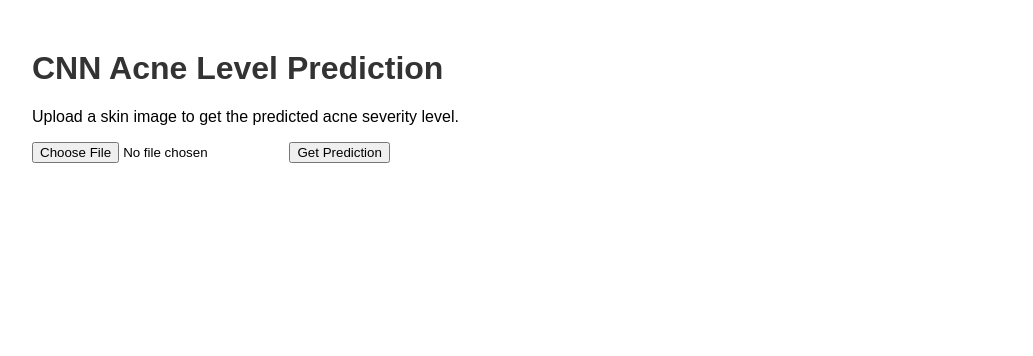
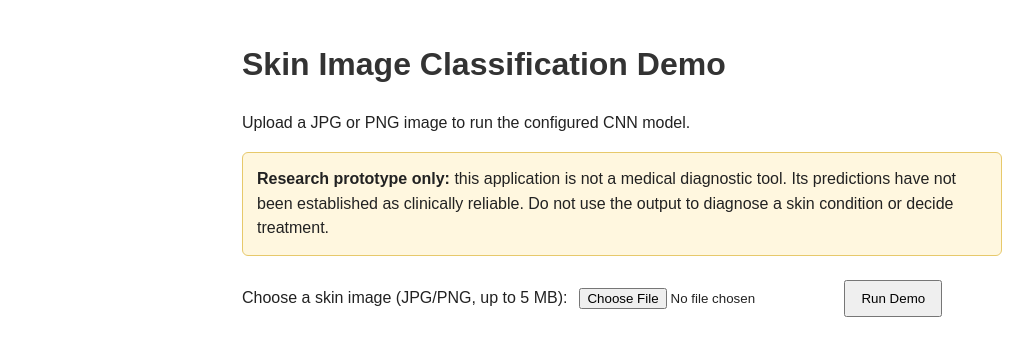
Before and after one commit to Pavi212006/Skin-Acne-Detection, a Flask app: page / in a window 1280 px wide. Shown: the top 356 px of the page, without its empty margins (18-1051 px from the left). Run offline with Flask 3, Linux system fonts and the light colour scheme.

Commit message:
Harden image uploads and clarify CNN model assumptions (#1)
* Validate image uploads and harden model inference handling

* Fix upload stream reset and inference error handling

* Add accessible upload form and medical prototype disclaimer

* Replace unrelated notebook packages with application dependencies

* Document model assumptions, setup, and clinical limitations

* Add mocked route tests for image upload validation

* Document offline upload validation tests

```diff
--- a/app.py
+++ b/app.py
@@ -1,138 +1,160 @@
-import os
-import uuid # For generating unique filenames
+"""Flask prototype for running a supplied acne-image CNN model.
+
+This is an educational demonstration, not a medical diagnostic tool. Model
+weights and the original training/preprocessing pipeline must be verified
+before predictions can be interpreted as meaningful.
+"""
+from pathlib import Path
+import uuid
+
 import numpy as np
-from flask import Flask, request, render_template, redirect, url_for
+from flask import Flask, render_template, request, url_for
+from PIL import Image, UnidentifiedImageError
 from tensorflow.keras.models import load_model
-from tensorflow.keras.preprocessing import image
-from PIL import Image
 
-# --- Configuration Variables ---
-
-MODEL_PATH = 'acne_cnn_model.h5'
-UPLOAD_FOLDER = 'static/uploads'
-
-# CRITICAL FIX: Image Size based on model.summary()
+BASE_DIR = Path(__file__).resolve().parent
+MODEL_PATH = BASE_DIR / "acne_cnn_model.h5"
+UPLOAD_FOLDER = BASE_DIR / "static" / "uploads"
 IMG_HEIGHT = 126
 IMG_WIDTH = 126
 TARGET_SIZE = (IMG_WIDTH, IMG_HEIGHT)
+MAX_UPLOAD_BYTES = 5 * 1024 * 1024
+ALLOWED_EXTENSIONS = {".jpg", ".jpeg", ".png"}
+CLASSES = ["No Acne", "Mild Acne", "Moderate Acne", "Severe Acne"]
 
-CLASSES = ['No Acne', 'Mild Acne', 'Moderate Acne', 'Severe Acne']
-
-# ImageNet means and standard deviations for Z-score normalization
-# This is used as the most likely pre-processing used during training.
-IMAGENET_MEANS = np.array([0.485, 0.456, 0.406])
-IMAGENET_STDS = np.array([0.229, 0.224, 0.225])
+# Preserved from the original code. Verify against the model's training pipeline.
+IMAGENET_MEANS = np.array([0.485, 0.456, 0.406], dtype=np.float32)
+IMAGENET_STDS = np.array([0.229, 0.224, 0.225], dtype=np.float32)
 
 app = Flask(__name__)
-app.config['UPLOAD_FOLDER'] = UPLOAD_FOLDER
+app.config["MAX_CONTENT_LENGTH"] = MAX_UPLOAD_BYTES
+app.config["UPLOAD_FOLDER"] = str(UPLOAD_FOLDER)
 
-# Initialize model variable
 model = None
-
-# --- Model Loading ---
 try:
-    # FIX: Use compile=False and ensure model._make_predict_function() is removed
-    model = load_model(MODEL_PATH, compile=False)
-    print(f"CNN Model '{MODEL_PATH}' loaded successfully.")
-except Exception as e:
-    # If loading fails, print the error to the console (where the true issue lies)
-    print(f"FATAL Error loading model: {e}")
+    if MODEL_PATH.is_file():
+        model = load_model(str(MODEL_PATH), compile=False)
+        print(f"CNN model loaded from {MODEL_PATH.name}.")
+    else:
+        print(
+            f"Model file not found: {MODEL_PATH.name}. "
+            "Download the model described in README.md and place it beside app.py."
+        )
+except Exception as exc:
+    app.logger.exception("Could not load the CNN model: %s", exc)
     model = None
 
-# --- Image Preprocessing Function ---
+def prepare_image(image_file):
+    """Validate and preprocess an uploaded image for the expected model input."""
+    try:
+        image_file.seek(0)
+        with Image.open(image_file) as source:
+            source.verify()
 
-def prepare_image(img_path):
-    if not os.path.exists(img_path):
-        return None
+        image_file.seek(0)
+        with Image.open(image_file) as source:
+            img = source.convert("RGB")
+
+        width, height = img.size
+        if width < 1 or height < 1:
+            raise ValueError("Image has invalid dimensions.")
+        max_dim = max(width, height)
+        square = Image.new("RGB", (max_dim, max_dim), color=(0, 0, 0))
+        square.paste(img, ((max_dim - width) // 2, (max_dim - height) // 2))
+        resized = square.resize(TARGET_SIZE)
+
+        array = np.asarray(resized, dtype=np.float32) / 255.0
+        array = (array - IMAGENET_MEANS) / IMAGENET_STDS
+        return np.expand_dims(array, axis=0)
+    except (UnidentifiedImageError, OSError, ValueError) as exc:
+        raise ValueError("Please upload a valid JPG or PNG image.") from exc
+
+@app.errorhandler(413)
+def file_too_large(_error):
+    return render_template(
+        "index.html",
+        prediction="Image is too large. Please upload an image smaller than 5 MB.",
+        error=True,
+        image_url=None,
+    ), 413
+
+@app.route("/", methods=["GET"])
+def index():
+    return render_template("index.html", prediction=None, error=False, image_url=None)
+
+@app.route("/predict", methods=["POST"])
+def predict():
+    if model is None:
+        return render_template(
+            "index.html",
+            prediction="The model is unavailable. Check the server setup instructions.",
+            error=True,
+            image_url=None,
+        ), 503
+
+    uploaded = request.files.get("file")
+    if uploaded is None or not uploaded.filename:
+        return render_template(
+            "index.html",
+            prediction="Choose a JPG or PNG image before submitting.",
+            error=True,
+            image_url=None,
+        ), 400
+
+    suffix = Path(uploaded.filename).suffix.lower()
+    if suffix not in ALLOWED_EXTENSIONS:
+        return render_template(
+            "index.html",
+            prediction="Unsupported file type. Upload a JPG or PNG image.",
+            error=True,
+            image_url=None,
+        ), 400
 
     try:
-        img = Image.open(img_path).convert('RGB')
+        processed = prepare_image(uploaded.stream)
+        output = np.asarray(model.predict(processed, verbose=0))
+        if output.ndim != 2 or output.shape[0] != 1 or output.shape[1] != len(CLASSES):
+            app.logger.error("Unexpected model output shape: %s", output.shape)
+            raise RuntimeError("The model output does not match the four configured classes.")
 
-        # 1. Aspect Ratio Preservation (Padding to handle any shape/size)
-        width, height = img.size
-        max_dim = max(width, height)
-        new_img = Image.new(img.mode, (max_dim, max_dim), color='black')
-        left = (max_dim - width) // 2
-        top = (max_dim - height) // 2
-        new_img.paste(img, (left, top))
+        scores = output[0]
+        if not np.all(np.isfinite(scores)):
+            raise RuntimeError("The model returned invalid numeric scores.")
 
-        # 2. Resize to model's required input size (126x126)
-        img_resized = new_img.resize(TARGET_SIZE)
-
-        img_array = image.img_to_array(img_resized) # Range [0, 255]
-
-        # 3. Rescale pixel values from [0, 255] to [0.0, 1.0]
-        img_array = img_array / 255.0
-
-        # 4. FIX: Z-Score Normalization for prediction consistency
-        # Processed Pixel = (Pixel/255.0 - Mean) / StdDev
-        img_array = (img_array - IMAGENET_MEANS) / IMAGENET_STDS
-
-        # 5. Add batch dimension
-        img_array = np.expand_dims(img_array, axis=0)
-
-        return img_array
-    except Exception as e:
-        print(f"Error processing image: {e}")
-        return None
-
-# --- Flask Routes ---
-
-@app.route('/', methods=['GET'])
-def index():
-    # FIX: Ensures the root URL works and does not return "Not Found"
-    return render_template('index.html', prediction=None)
-
-@app.route('/predict', methods=['POST'])
-def predict():
-    if model is None:
-        # Returns the error shown in your previous images
-        return render_template('index.html', prediction='Error: Model could not be loaded on the server.', error=True), 500
-
-    if 'file' not in request.files:
-        return redirect(request.url)
-
-    file = request.files['file']
-    if file.filename == '':
-        return redirect(request.url)
-
-    if file:
-        # FIX: Generate a unique, safe filename to prevent link issues
-        original_filename = file.filename
-        file_extension = os.path.splitext(original_filename)[1]
-        unique_filename = str(uuid.uuid4()) + file_extension
-
-        filepath = os.path.join(app.config['UPLOAD_FOLDER'], unique_filename)
-
-        os.makedirs(app.config['UPLOAD_FOLDER'], exist_ok=True)
-
-        try:
-            file.save(filepath)
-        except Exception as e:
-            print(f"Error saving file: {e}")
-            return render_template('index.html', prediction='Error: Could not save image file.', error=True), 500
-
-        processed_image = prepare_image(filepath)
-
-        if processed_image is None:
-            return render_template('index.html', prediction='Error: Image processing failed.', error=True), 400
-
-        predictions = model.predict(processed_image)
-
-        predicted_index = np.argmax(predictions[0])
-        confidence = predictions[0][predicted_index] * 100
-        predicted_label = CLASSES[predicted_index]
-
+        predicted_index = int(np.argmax(scores))
+        score = float(scores[predicted_index])
         result_text = (
-            f"The predicted acne level is: **{predicted_label}**"
-            f" (Confidence: {confidence:.2f}%)"
+            f"Model output label: {CLASSES[predicted_index]}. "
+            f"Model output score: {score:.4f}. "
+            "This is an experimental result, not a medical diagnosis."
         )
 
-        # Return the URL using the unique filename
-        return render_template('index.html',
-                               prediction=result_text,
-                               image_url=url_for('static', filename=f'uploads/{unique_filename}'))
+        # Save a normalized JPEG copy only after successful decoding and inference.
+        UPLOAD_FOLDER.mkdir(parents=True, exist_ok=True)
+        safe_filename = f"{uuid.uuid4().hex}.jpg"
+        saved_path = UPLOAD_FOLDER / safe_filename
+        uploaded.stream.seek(0)
+        with Image.open(uploaded.stream) as source:
+            source.convert("RGB").save(saved_path, format="JPEG", quality=90)
 
-if __name__ == '__main__':
-    # Add host='0.0.0.0' if running on a separate device, otherwise default is fine
-    app.run(debug=True)
+        return render_template(
+            "index.html",
+            prediction=result_text,
+            error=False,
+            image_url=url_for("static", filename=f"uploads/{safe_filename}"),
+        )
+    except ValueError as exc:
+        return render_template(
+            "index.html", prediction=str(exc), error=True, image_url=None
+        ), 400
+    except Exception:
+        app.logger.exception("Prediction failed.")
+        return render_template(
+            "index.html",
+            prediction="Prediction failed. Check the model file and server logs.",
+            error=True,
+            image_url=None,
+        ), 500
+
+if __name__ == "__main__":
+    app.run(debug=False)
--- a/templates/index.html
+++ b/templates/index.html
@@ -2,37 +2,45 @@
 <html lang="en">
 <head>
     <meta charset="UTF-8">
-    <title>Acne Level Predictor</title>
+    <meta name="viewport" content="width=device-width, initial-scale=1">
+    <title>Skin Image Classification Demo</title>
     <style>
-        body { font-family: Arial, sans-serif; margin: 50px; }
-        .result-box { margin-top: 20px; padding: 20px; border: 1px solid #ccc; background-color: #f9f9f9; }
-        .error-box { background-color: #fdd; border-color: #f00; color: #f00; }
+        body { font-family: Arial, sans-serif; max-width: 760px; margin: 40px auto; padding: 0 18px; line-height: 1.55; color: #222; }
         h1 { color: #333; }
-        strong { color: #007bff; }
-        img { max-width: 100%; height: auto; border: 1px solid #ddd; margin-top: 10px; }
+        form { display: flex; flex-wrap: wrap; gap: 12px; align-items: center; margin: 24px 0; }
+        button { padding: 9px 15px; cursor: pointer; }
+        .notice { padding: 14px; background: #fff7df; border: 1px solid #e7c96b; border-radius: 6px; }
+        .result-box { margin-top: 20px; padding: 18px; border: 1px solid #ccc; border-radius: 6px; background: #f7f9fb; overflow-wrap: anywhere; }
+        .error-box { background: #fff0f0; border-color: #d66; }
+        img { display: block; max-width: 100%; max-height: 480px; height: auto; border: 1px solid #ddd; margin-top: 10px; }
     </style>
 </head>
 <body>
-    <h1>CNN Acne Level Prediction</h1>
-    <p>Upload a skin image to get the predicted acne severity level.</p>
+    <h1>Skin Image Classification Demo</h1>
+    <p>Upload a JPG or PNG image to run the configured CNN model.</p>
 
-    <form method="POST" action="/predict" enctype="multipart/form-data">
-        <input type="file" name="file" accept="image/jpeg, image/png" required>
-        <button type="submit">Get Prediction</button>
+    <div class="notice">
+        <strong>Research prototype only:</strong> this application is not a medical
+        diagnostic tool. Its predictions have not been established as clinically
+        reliable. Do not use the output to diagnose a skin condition or decide treatment.
+    </div>
+
+    <form method="POST" action="{{ url_for('predict') }}" enctype="multipart/form-data">
+        <label for="file">Choose a skin image (JPG/PNG, up to 5 MB):</label>
+        <input id="file" type="file" name="file" accept=".jpg,.jpeg,.png,image/jpeg,image/png" required>
+        <button type="submit">Run Demo</button>
     </form>
 
     {% if prediction %}
-        <div class="result-box {% if error %}error-box{% endif %}">
-            <h2>Prediction Result:</h2>
-            <p>{{ prediction | safe }}</p>
-        </div>
-
-        {% if image_url and not error %}
-            <h3>Uploaded Image:</h3>
-            <img src="{{ image_url }}" alt="Uploaded Skin Image">
-        {% endif %}
-
+        <section class="result-box{% if error %} error-box{% endif %}" aria-live="polite">
+            <h2>{{ 'Notice' if error else 'Model output' }}</h2>
+            <p>{{ prediction }}</p>
+        </section>
     {% endif %}
 
+    {% if image_url and not error %}
+        <h2>Uploaded image copy</h2>
+        <img src="{{ image_url }}" alt="Uploaded image used for the demo">
+    {% endif %}
 </body>
 </html>
```
Also changed, not shown: requirements.txt (+4 -108 lines), tests/test_upload_validation.py (added, +183 -0 lines), README.md.
